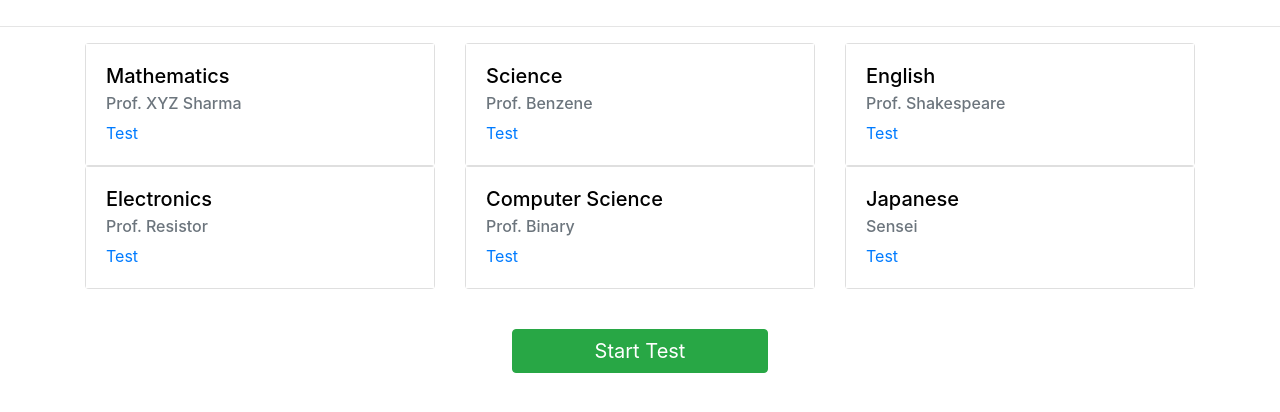
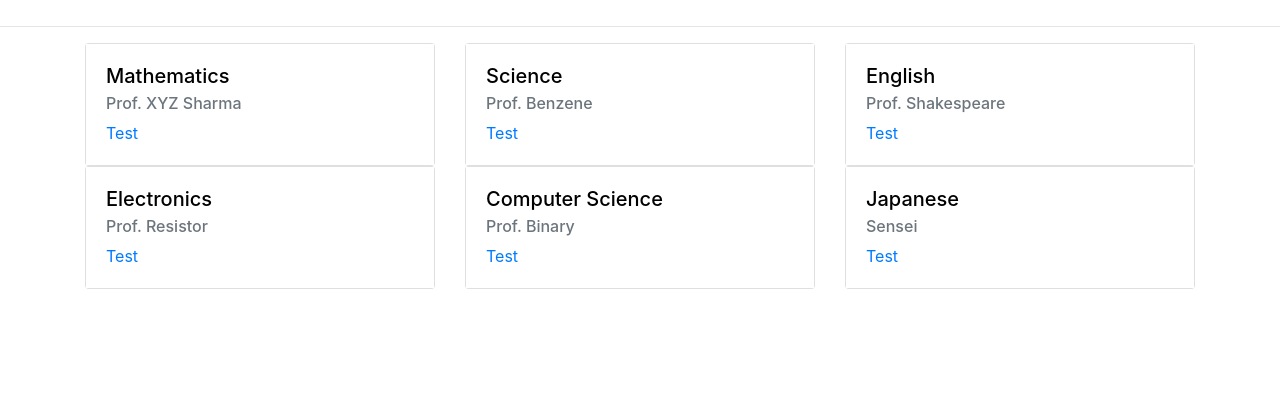
Before and after one commit to Nanda-G/HooHacks2021, an Electron app: page src/index.html in a window 1280 px wide. Shown: the part 70-482 px from the top of the page. Drawn offline with nearby package versions, Linux system fonts and the light colour scheme.

Commit message:
index.html edited

```diff
--- a/server/requirements.txt
+++ b/server/requirements.txt
@@ -3,5 +3,4 @@ Flask-SocketIO
 Flask-CORS
 Flask-Bcrypt
 opencv-python
-base64
 numpy
--- a/src/index.html
+++ b/src/index.html
@@ -109,9 +109,7 @@
       </div>
     </div>
 
-    <a href="info.html"
-      ><button class="btn btn-success" id="start-test">Start Test</button></a
-    >
+
 
     <script src="js/index.js"></script>
   </body>
```
Also changed, not shown: 1 other file.
